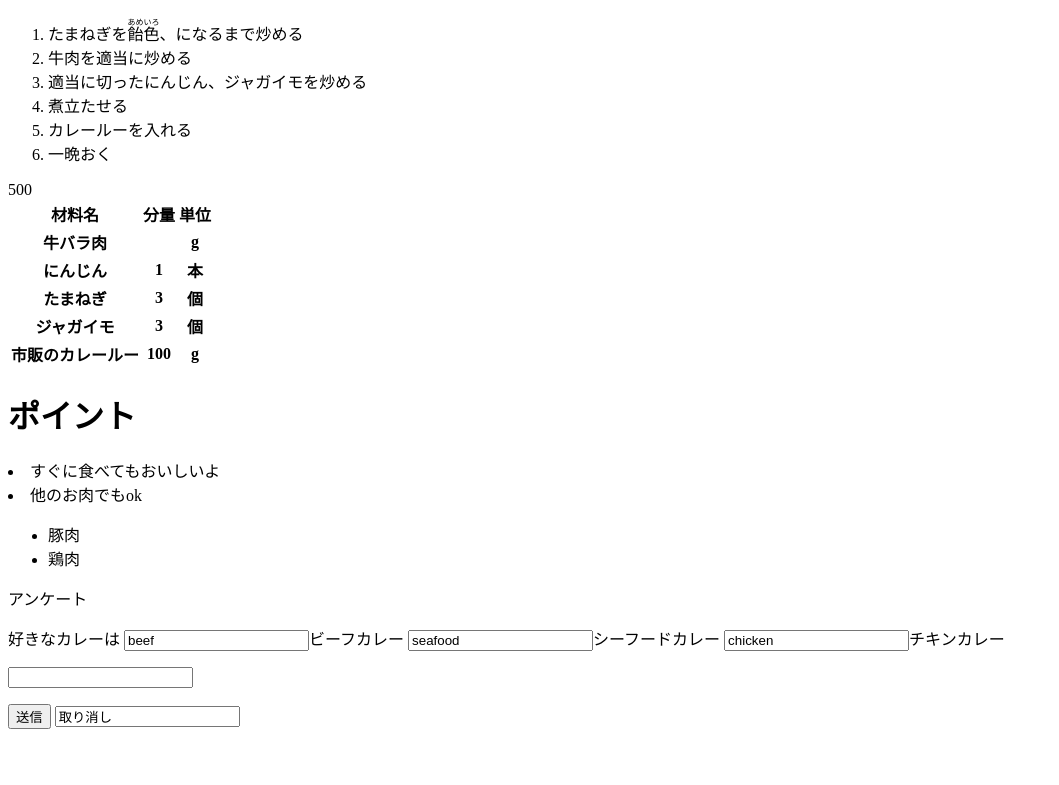
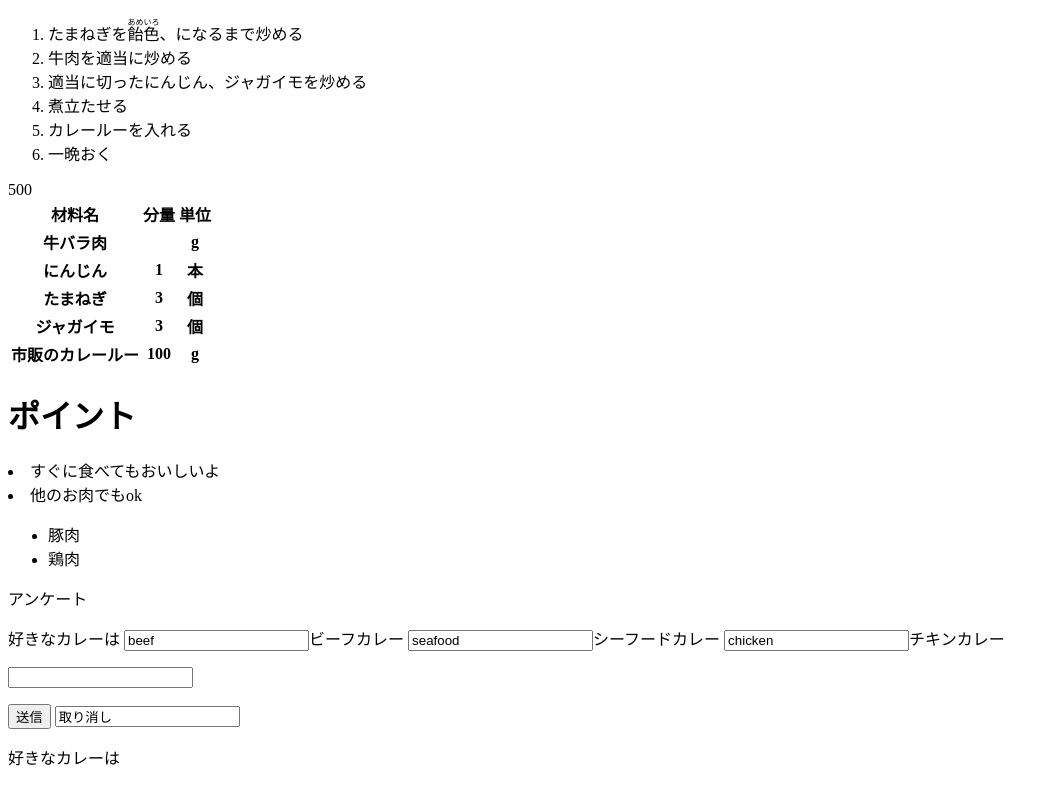
Before and after one commit to bashiii11/2016web-1-5, a plain HTML site: page index.html in a window 1280 px wide. Shown: the part 778-1563 px from the top of the page, without its empty margins (0-1059 px from the left). Before the commit the page ends 1523 px from the top, so only its background shows below. Drawn offline with Linux system fonts and the light colour scheme.

Commit message:
Update index.html

```diff
--- a/index.html
+++ b/index.html
@@ -65,6 +65,8 @@
        <p><input type="text" name="input1>"</p>
        <p><input type="submit" value="送信">
        <input type="teset" value="取り消し"></p>
+        <p>好きなカレーは
+
      </form>
   </body>
 </html>
```
